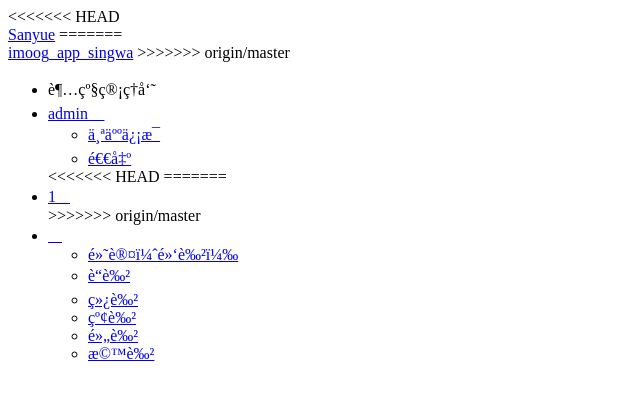
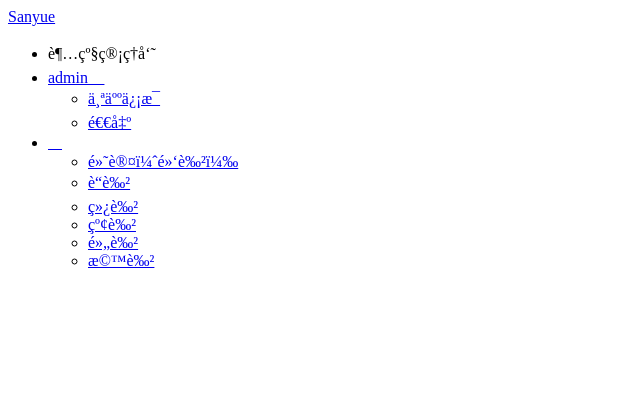
Before and after one commit to als2014/sanyue, a PHP site: page /DbName/application/admin/view/public/_header.html in a window 1280 px wide. Shown: the top 400 px of the page, without its empty margins (0-640 px from the left). Run offline with PHP 8.4, Linux system fonts and the light colour scheme.

Commit message:
后台管理系统所属信息更改/七牛云仓库更换

```diff
--- a/application/admin/view/public/_header.html
+++ b/application/admin/view/public/_header.html
@@ -1,11 +1,6 @@
 <header class="navbar-wrapper">
 	<div class="navbar navbar-fixed-top">
-<<<<<<< HEAD
 		<div class="container-fluid cl"> <a class="logo navbar-logo f-l mr-10 hidden-xs" href="{:url('index/index')}">Sanyue</a>
-=======
-		<div class="container-fluid cl"> <a class="logo navbar-logo f-l mr-10 hidden-xs" href="{:url('index/index')}">imoog_app_singwa</a>
->>>>>>> origin/master
-
 			<nav id="Hui-userbar" class="nav navbar-nav navbar-userbar hidden-xs">
 				<ul class="cl">
 					<li>超级管理员</li>
@@ -15,10 +10,6 @@
 							<li><a href="{:url('login/logout')}">退出</a></li>
 						</ul>
 					</li>
-<<<<<<< HEAD
-=======
-					<li id="Hui-msg"> <a href="#" title="消息"><span class="badge badge-danger">1</span><i class="Hui-iconfont" style="font-size:18px">&#xe68a;</i></a> </li>
->>>>>>> origin/master
 					<li id="Hui-skin" class="dropDown right dropDown_hover"> <a href="javascript:;" class="dropDown_A" title="换肤"><i class="Hui-iconfont" style="font-size:18px">&#xe62a;</i></a>
 						<ul class="dropDown-menu menu radius box-shadow">
 							<li><a href="javascript:;" data-val="default" title="默认（黑色）">默认（黑色）</a></li>
--- a/application/admin/view/public/_menu.html
+++ b/application/admin/view/public/_menu.html
@@ -1,7 +1,7 @@
 <aside class="Hui-aside">
 	<div class="menu_dropdown bk_2">
 		<dl id="menu-article">
-			<dt><i class="Hui-iconfont">&#xe616;</i> 娱乐新闻管理<i class="Hui-iconfont menu_dropdown-arrow">&#xe6d5;</i></dt>
+			<dt><i class="Hui-iconfont">&#xe616;</i> 资讯管理<i class="Hui-iconfont menu_dropdown-arrow">&#xe6d5;</i></dt>
 			<dd>
 				<ul>
 				  <li><a data-href="{:url('news/add')}" data-title="添加管理" href="javascript:void(0)">添加管理</a></li>
--- a/application/extra/qiniu.php
+++ b/application/extra/qiniu.php
@@ -8,6 +8,6 @@
 return [
     'ak' => 'wFWpIBDw0f2u5yrOwYPvM4A-V0TnEpQUaee48VgR',
     'sk' => '48GncCwgXiDz4LsafN_WwP3EwyU3kHavYN8UF4vw',
-    'bucket' => 'kuang',
-    'image_url' => 'http://pjkqcv6uv.bkt.clouddn.com',
+    'bucket' => 'sanyue',
+    'image_url' => 'http://pkqw2e2bm.bkt.clouddn.com',
 ];
```
Also changed, not shown: application/admin/view/index/index.html (+1 -15 lines).
